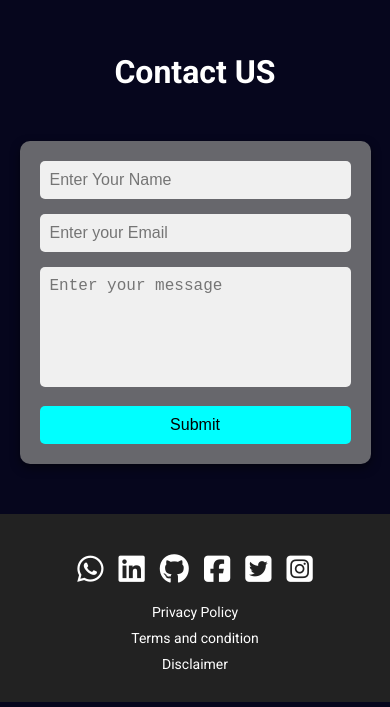
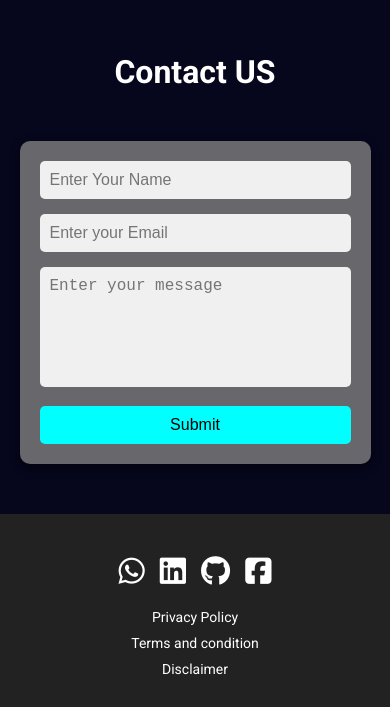
Before and after one commit to ParvezCoder/websiteportfolio, a plain HTML site: page index.html in a window 390 px wide. Shown: the part 4032-4739 px from the top of the page. Drawn offline with Linux system fonts and the light colour scheme.

Commit message:
responsive

```diff
--- a/index.html
+++ b/index.html
@@ -166,12 +166,13 @@
 
         <div class="footer">
             <div class="icons">
-                <i class="fa-brands fa-whatsapp"></i>
-                <i class="fa-brands fa-linkedin"></i>
-                <i class="fa-brands fa-github"></i>
-                <i class="fa-brands fa-square-facebook"></i>
-                <i class="fa-brands fa-square-twitter"></i>
-                <i class="fa-brands fa-square-instagram"></i>
+                <a href="https://wa.me/923052887779" target="_blank">
+                    <i class="fa-brands fa-whatsapp"></i>
+                </a>
+                <a href="https://www.linkedin.com/in/parvez-ahmed-1604b92b5/" target="_blank"> <i class="fa-brands fa-linkedin"></i></a>
+                <a href="https://github.com/ParvezCoder" target="_blank"><i class="fa-brands fa-github" ></i></a>
+                <a href="https://www.facebook.com/enginer.bhutto?mibextid=ZbWKwL" target="_blank"><i class="fa-brands fa-square-facebook"></i></a>
+
             </div>
             <div class="text">
                 <p>Privacy Policy</p>
--- a/style.css
+++ b/style.css
@@ -618,15 +618,15 @@ body {
     gap: 20px;
 }
 
-.footer .icons i {
+.footer .icons  i {
     cursor: pointer;
     transition: color 0.3s ease;
+color: white;
 }
 
 .footer .icons i:hover {
     color: aqua;
 }
-
 .text {
     margin-top: 20px;
 }
```
